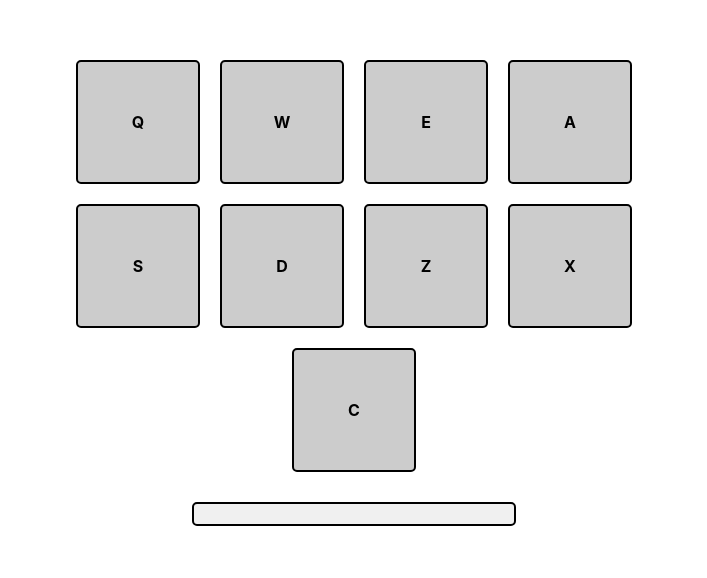
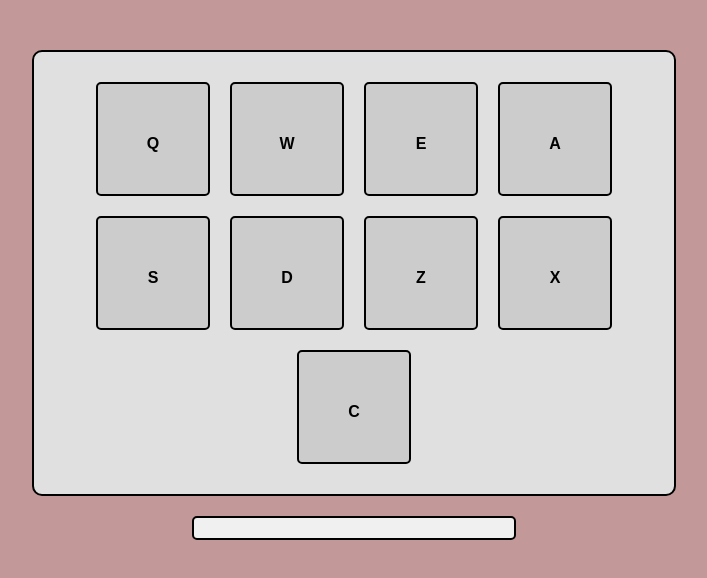
Before and after one commit to tatysdf/drum-machine, a plain HTML site: page index.html in a window 1280 px wide. Shown: the whole page, without its empty margins (286-993 px from the left). Drawn offline with Linux system fonts and the light colour scheme.

Commit message:
add-style

```diff
--- a/index.html
+++ b/index.html
@@ -1 +1 @@
-<!doctype html><html lang="en"><head><meta charset="utf-8"/><link rel="icon" href="/favicon.ico"/><meta name="viewport" content="width=device-width,initial-scale=1"/><meta name="theme-color" content="#000000"/><meta name="description" content="Web site created using create-react-app"/><link rel="apple-touch-icon" href="/logo192.png"/><link rel="manifest" href="/manifest.json"/><title>React App</title><script defer="defer" src="/static/js/main.b8a1cddb.js"></script><link href="/static/css/main.4ec67c4d.css" rel="stylesheet"></head><body><noscript>You need to enable JavaScript to run this app.</noscript><div id="root"></div><script src="https://cdn.freecodecamp.org/testable-projects-fcc/v1/bundle.js"></script></body></html>
+<!doctype html><html lang="en"><head><meta charset="utf-8"/><link rel="icon" href="/favicon.ico"/><meta name="viewport" content="width=device-width,initial-scale=1"/><meta name="theme-color" content="#000000"/><meta name="description" content="Web site created using create-react-app"/><link rel="apple-touch-icon" href="/logo192.png"/><link rel="manifest" href="/manifest.json"/><title>React App</title><script defer="defer" src="/static/js/main.b8a1cddb.js"></script><link href="/static/css/main.7c190771.css" rel="stylesheet"></head><body><noscript>You need to enable JavaScript to run this app.</noscript><div id="root"></div><script src="https://cdn.freecodecamp.org/testable-projects-fcc/v1/bundle.js"></script></body></html>
--- /dev/null
+++ b/static/css/main.7c190771.css
@@ -0,0 +1,2 @@
+body{-webkit-font-smoothing:antialiased;-moz-osx-font-smoothing:grayscale;font-family:-apple-system,BlinkMacSystemFont,Segoe UI,Roboto,Oxygen,Ubuntu,Cantarell,Fira Sans,Droid Sans,Helvetica Neue,sans-serif;margin:0}code{font-family:source-code-pro,Menlo,Monaco,Consolas,Courier New,monospace}*{margin:0;padding:0}body{background-color:#c39898;font-family:Arial,sans-serif}#drum-machine{margin-top:50px;text-align:center}.drum-container{background-color:#e0e0e0;border:2px solid #000;border-radius:10px;display:flex;flex-wrap:wrap;justify-content:center;margin:0 auto;max-width:600px;padding:20px}#display{background-color:#f0f0f0;margin:20px auto;padding:10px;width:300px}#display,.drum-pad{border:2px solid #000;border-radius:5px}.drum-pad{background-color:#ccc;cursor:pointer;display:inline-block;font-weight:700;height:70px;line-height:80px;margin:10px;padding:20px;-webkit-user-select:none;user-select:none;width:70px}.drum-pad.active{background:#c39898;box-shadow:0 0 10px #c39898;transform:scale(.95)}.drum-pad:hover{background-color:#bbbbbb47}.drum-pad:focus{box-shadow:0 0 5px #000;outline:none}
+/*# sourceMappingURL=main.7c190771.css.map*/
```
Also changed, not shown: asset-manifest.json, 1 other file.
